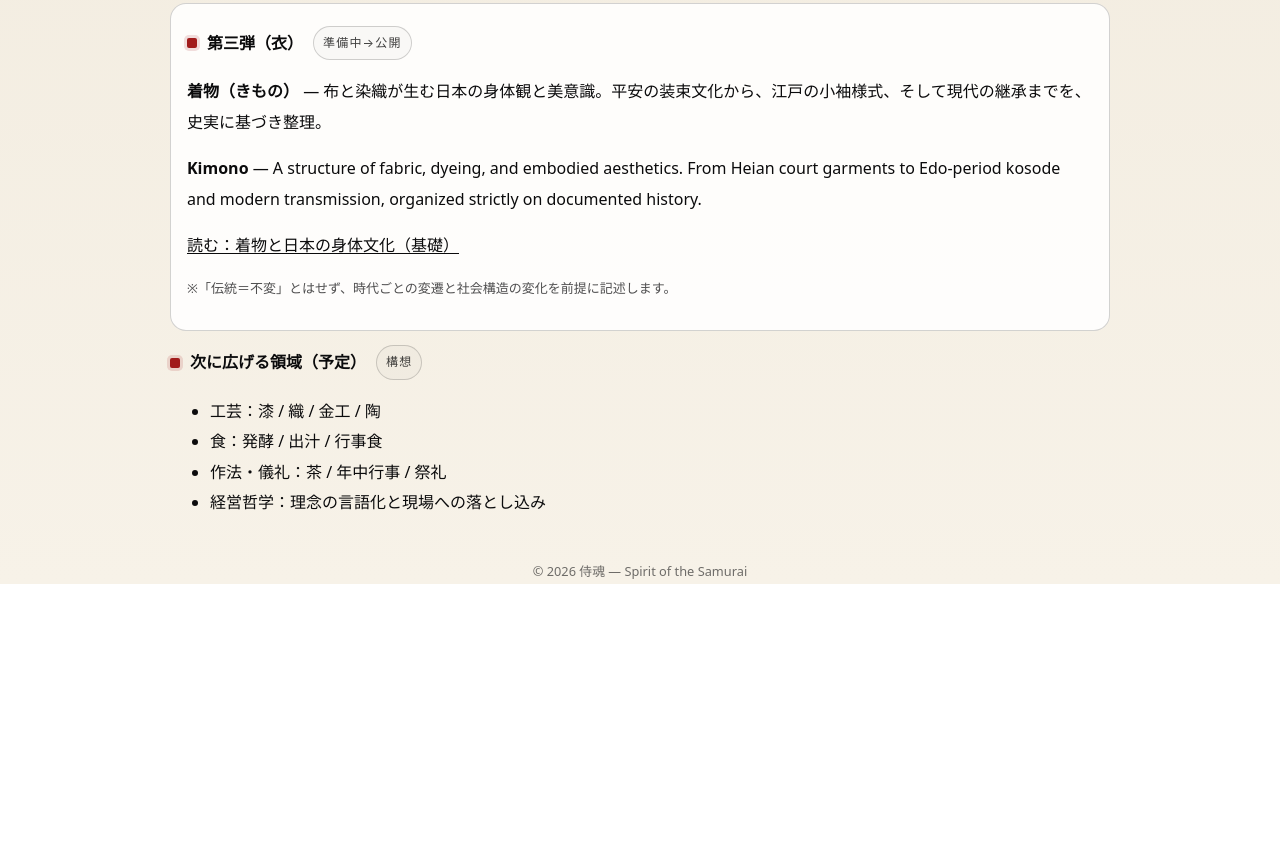
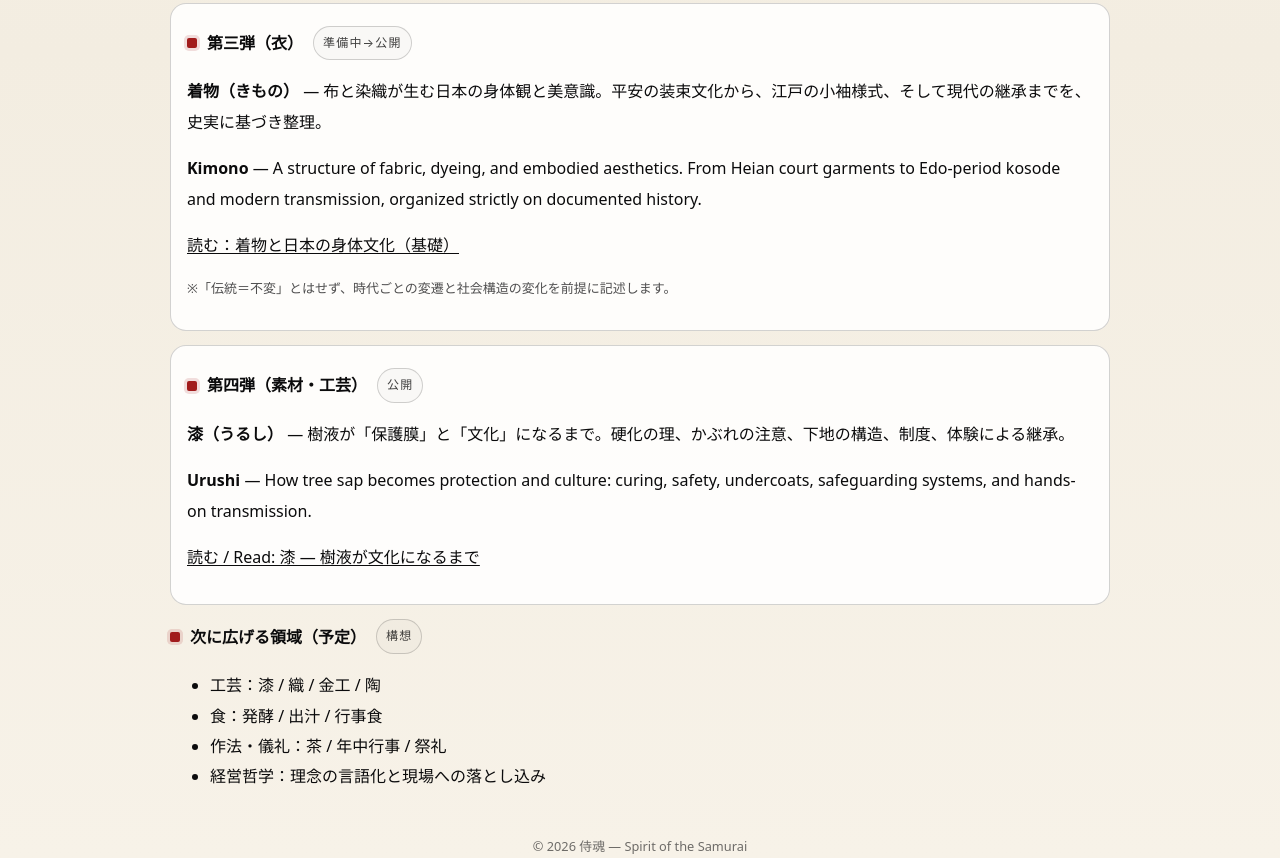
Before and after one commit to masaya031417-coder/samuraidamashii, a plain HTML site: page archive/index.html in a window 1280 px wide. Shown: the part 756-1614 px from the top of the page. Before the commit the page ends 1340 px from the top, so only its background shows below. Drawn offline with Linux system fonts and the light colour scheme.

Commit message:
Add content about Urushi in index.html

```diff
--- a/archive/index.html
+++ b/archive/index.html
@@ -67,6 +67,16 @@
         ※「伝統＝不変」とはせず、時代ごとの変遷と社会構造の変化を前提に記述します。
       </p>
     </div>
+    <div class="card">
+      <div class="title"><span class="dot"></span><strong>第四弾（素材・工芸）</strong> <span class="tag">公開</span></div>
+      <p><strong>漆（うるし）</strong> — 樹液が「保護膜」と「文化」になるまで。硬化の理、かぶれの注意、下地の構造、制度、体験による継承。</p>
+      <p class="en"><strong>Urushi</strong> — How tree sap becomes protection and culture: curing, safety, undercoats, safeguarding systems, and hands-on transmission.</p>
+      <p>
+        <a href="/archive/urushi.html">読む / Read: 漆 — 樹液が文化になるまで</a>
+      </p>
+    </div>
+
+
 
 
       <div class="title"><span class="dot"></span><strong>次に広げる領域（予定）</strong> <span class="tag">構想</span></div>
```
